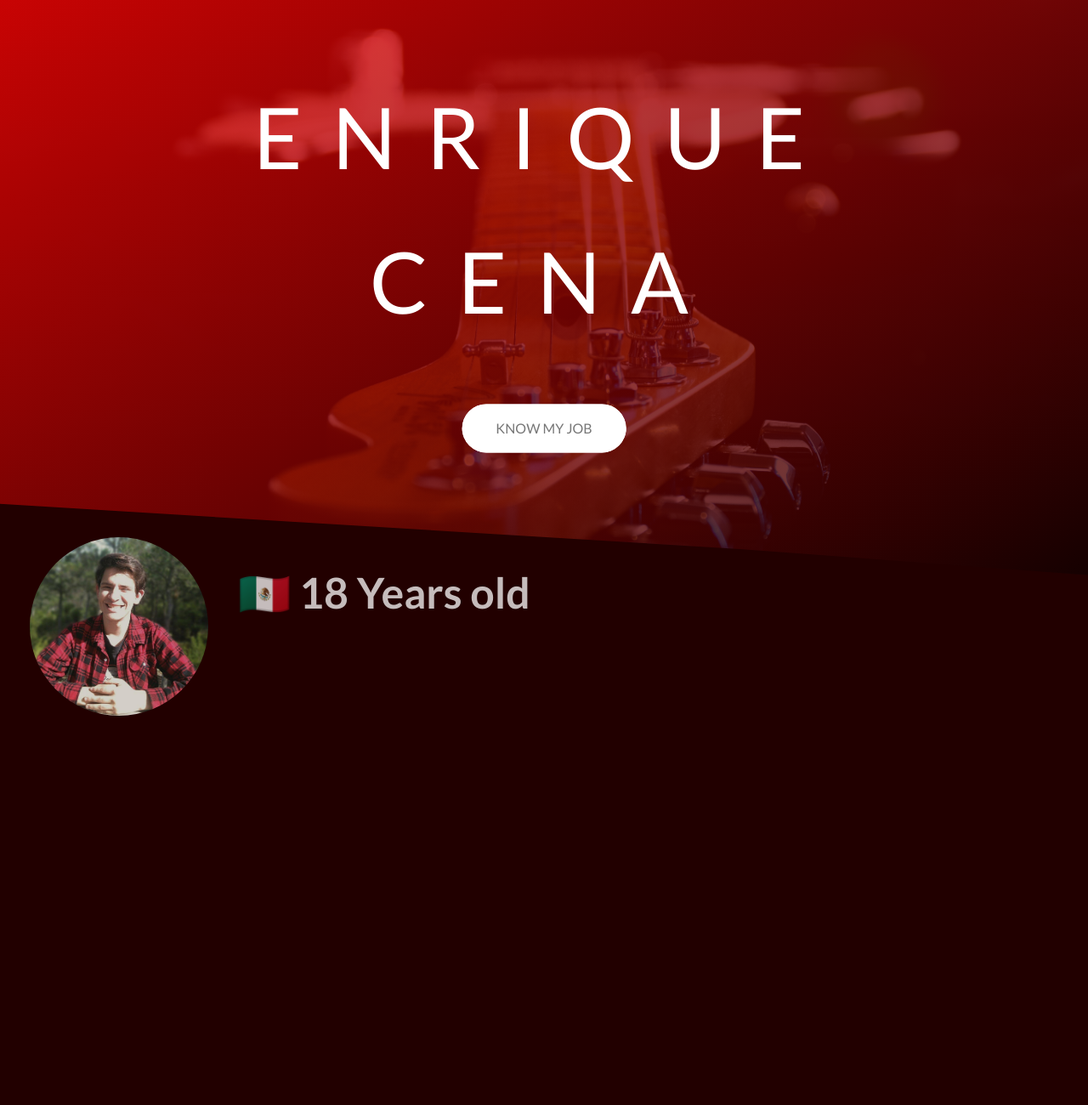
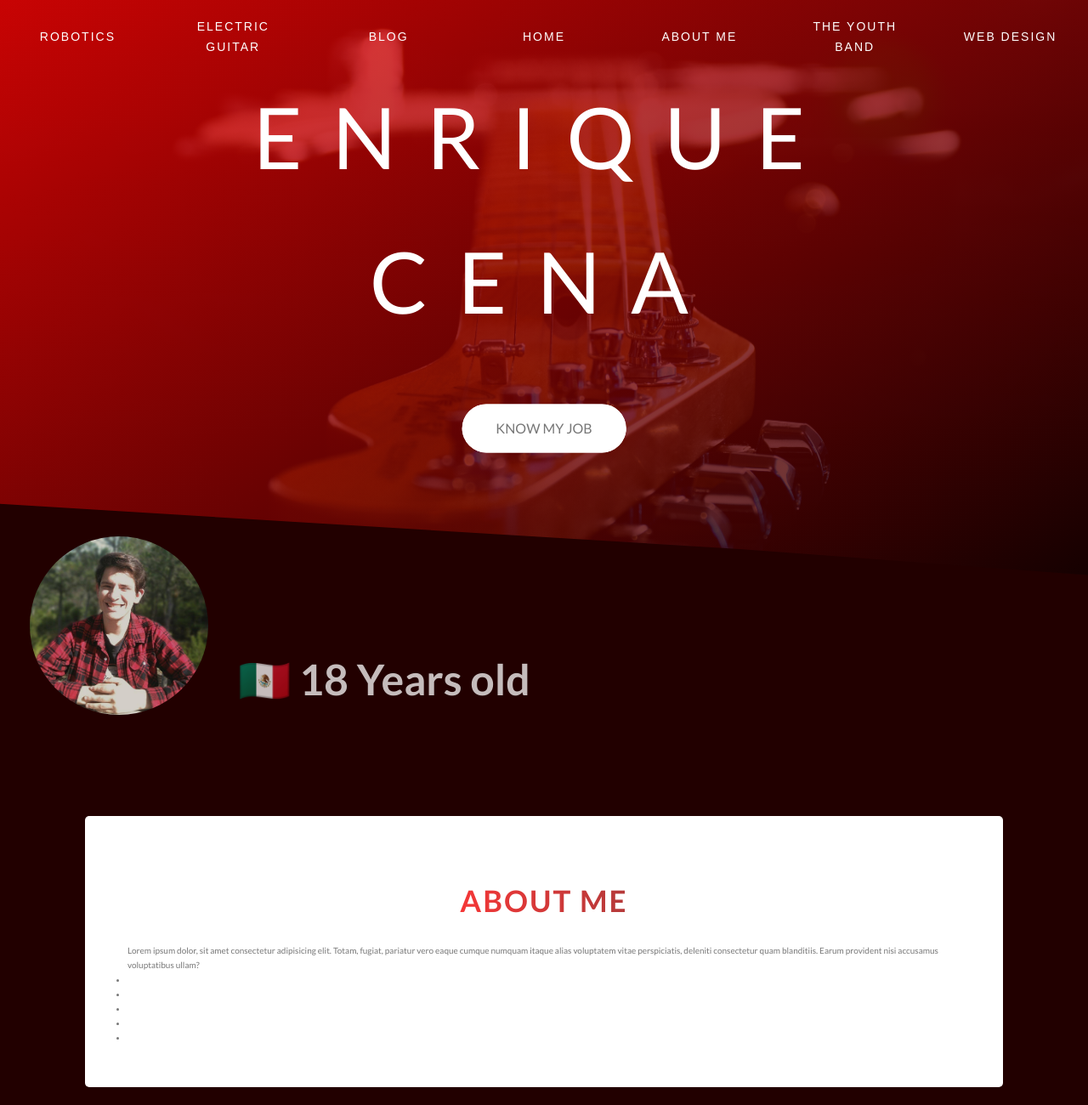
Before and after one commit to kike2911/MyBlog, a website: page index.html in a window 1280 px wide. Shown: the top 1300 px of the page at 85% size. Before the commit the page ends 842 px from the top, so only its background shows below. Drawn offline with Linux system fonts and the light colour scheme.

Commit message:
presaving to a nav bar change
i will try to make the nav bar like the codepen one with flex box

```diff
--- a/index.html
+++ b/index.html
@@ -18,6 +18,21 @@
 
 <body>
 
+        <div class="general-header">
+
+        <nav class="flex-nav">
+                <ul>
+                  <li class="item"><a href="#">Robotics</a></li>
+                  <li class="item"><a href="#">Electric Guitar</a></li>
+                  <li class="item"><a href="#">Blog</a></li>
+                  <li class="item"><a href="#">Home</a></li>
+                  <li class="item"><a href="#aboutme">About me</a></li>
+                  <li class="item"><a href="#">The Youth Band</a></li>
+                  <li class="item"><a href="#">Web design</a></li>
+                </ul>
+              </nav>
+
+
     <header class="header">
 
         <div class="header__text-box">
@@ -25,15 +40,17 @@
                 <span class="heading-primary--main">Enrique Cena
                 </span>
             </h1>
-            <a href="#" class="btn btn--white btn--animated">Know my job</a>
+            <a href="#aboutme" class="btn btn--white btn--animated scroll-about-me">Know my job</a>
         </div>
+
     </header>
+
 
     <img src="img/kike.jpg" alt="Enrique Cena" class="main-photo">
     <!--En el clip path la altura para la foto es de (0 78%) y de largo es (68% 81%)-->
 
     <div class="information">
-        <ul
+        <ul>
             <li>
                 <h3 class="info info--1">🎵 Music Producer</h3>
             </li>
@@ -48,3 +65,38 @@
             </li>
         </ul>
     </div>
+
+    </div>
+
+
+ <div class="about-me">
+
+        <h2 class="heading-secondary">About me</h2>
+
+     <p>Lorem ipsum dolor, sit amet consectetur adipisicing elit. Totam, fugiat, pariatur vero eaque cumque numquam itaque alias voluptatem vitae perspiciatis, deleniti consectetur quam blanditiis. Earum provident nisi accusamus voluptatibus ullam?</p>
+
+     <ul class="skills">
+         <li class="skills__item"></li>
+         <li class="skills__item"></li>
+         <li class="skills__item"></li>
+         <li class="skills__item"></li>
+         <li class="skills__item"></li>
+     </ul>
+
+ </div>
+
+ <div class="about-me" id="aboutme">
+
+        <h2 class="heading-secondary">About me</h2>
+
+     <p>Lorem ipsum dolor, sit amet consectetur adipisicing elit. Totam, fugiat, pariatur vero eaque cumque numquam itaque alias voluptatem vitae perspiciatis, deleniti consectetur quam blanditiis. Earum provident nisi accusamus voluptatibus ullam?</p>
+
+     <ul class="skills">
+         <li class="skills__item"></li>
+         <li class="skills__item"></li>
+         <li class="skills__item"></li>
+         <li class="skills__item"></li>
+         <li class="skills__item"></li>
+     </ul>
+
+ </div>
--- a/sass/abstracts/_functions.scss
+++ b/sass/abstracts/_functions.scss
@@ -48,7 +48,6 @@
             transform: translate(0);
         }
     }
-
 
 
     @keyframes item-1{
--- a/sass/abstracts/_variables.scss
+++ b/sass/abstracts/_variables.scss
@@ -6,7 +6,7 @@ $color-primary-dark: #0e010100;
 $color-secondary-light: #ffb900;
 $color-secondary-dark: #ff7730;
 
-$color-tertiary-light: #2998ff;
+$color-tertiary-light: #fa0404d2;
 $color-tertiary-dark: #5643fa;
 
 $color-grey-light-1: grey;
--- a/sass/base/_base.scss
+++ b/sass/base/_base.scss
@@ -9,6 +9,9 @@
 html {
 
     background-color:  #220000;
+    position: relative;
+
+    scroll-behavior: smooth;
 
 
     // This defines what 1rem is
@@ -35,6 +38,8 @@ body {
     @include respond(tab-port) {
         padding: 0;
     }
+
+    position: relative;
 }
 
 ::selection {
--- a/sass/base/_typography.scss
+++ b/sass/base/_typography.scss
@@ -49,11 +49,12 @@ body {
 }
 
 .heading-secondary {
+    align-items: center;
     font-size: 3.5rem;
     text-transform: uppercase;
     font-weight: 700;
     display: inline-block;
-    background-image: linear-gradient(to right, $color-primary-light, $color-primary-dark);
+    background-image: linear-gradient(to right, rgba(250, 4, 4, 0.8), rgba(153, 9, 9, 0.8));
     -webkit-background-clip: text;
     color: transparent;
     letter-spacing: .2rem;
@@ -67,10 +68,10 @@ body {
         font-size: 2.5rem;
     }
 
-    &:hover {
-        transform: skewY(2deg) skewX(15deg) scale(1.1);
-        text-shadow: .5rem 1rem 2rem rgba($color-black, .2);
-    }
+    // &:hover {
+    //     transform: skewY(2deg) skewX(15deg) scale(1.1);
+    //     text-shadow: .5rem 1rem 2rem rgba($color-black, .2);
+    //}
 }
 
 .heading-tertiary {
--- a/sass/components/_header-footer.scss
+++ b/sass/components/_header-footer.scss
@@ -1,10 +1,14 @@
+.general-header{
+    position: relative;
+}
+
 .main-photo{
     width: 21rem;
         height: 21rem;
         float: left;
         //transform: translateX(-3rem) skewX(12deg);
         position: absolute;
-        top: 79%;
+        top: 83%;
         left: 3.5rem;
         overflow: hidden;
         border-radius: 50%;
@@ -15,7 +19,7 @@
 .information{
     position: absolute;
     float: left;
-    top: 63%;
+    top: 66%;
     left: 28rem;
     overflow: hidden;
     z-index: 100;
@@ -70,24 +74,3 @@
     animation-direction: normal;
     animation-delay: 15s;
 }
-
-/*
-.info--0{
-
-    opacity: 0;
-
-    animation: item-0 30s ease-out;
-    animation-iteration-count: infinite;
-    animation-direction: normal;
-    animation-delay: 20s;
-}
-
-.info--01{
-
-    opacity: 0;
-
-    animation: item-01 30s ease-out;
-    animation-iteration-count: infinite;
-    animation-direction: normal;
-    animation-delay: 25s;
-}
--- /dev/null
+++ b/sass/layout/_about-me.scss
@@ -0,0 +1,27 @@
+.about-me{
+    display: flex;
+    margin-left: 10rem;
+    margin-right: 10rem;
+    background-color: white;
+    border-radius: 5px;
+    // box-shadow: rgba(0, 0, 0, 0.199);
+    box-shadow: rgba(255, 255, 255, 0.199);
+    flex-wrap: wrap;
+    flex-flow: wrap;
+    justify-content: center;
+    padding: 5rem;
+    flex-direction: column;
+    margin-top: 20rem;
+    margin-bottom: 5rem;
+    transition: transform 0.6s ease-in-out;
+
+
+    .heading-secondary{
+        align-self: center;
+        padding: 2rem;
+    }
+}
+
+.scroll-about-me{
+    transition: transform 0.6s ease-in-out;
+}
--- a/sass/layout/_header.scss
+++ b/sass/layout/_header.scss
@@ -28,7 +28,7 @@ z-index: 1000;
             to right bottom,
             rgba($color-primary-light, 0.8),
             rgba($color-primary-dark, 0.8)),
-        url(../../img/hero.jpg);
+        url(../img/hero.jpg);
     }
 
     @include respond(phone) {
--- /dev/null
+++ b/sass/layout/_nav.scss
@@ -0,0 +1,68 @@
+
+.flex-nav{
+    overflow: hidden;
+  position: fixed;
+  top: 0;
+  width: 100%;
+  background-color: transparent;
+  z-index: 10000;
+
+    ul{
+      background-color: transparent;
+    //   border: 1.3px solid black;
+      border-radius: 3px;
+        display: flex;
+    justify-content: space-around;
+    flex: 1;
+
+
+
+
+    .item{
+        list-style:none;
+        flex: 1;
+        align-self: center;
+        text-align: center;
+        font-weight: 400;
+      letter-spacing: 2px;
+      text-decoration: none;
+      font-family: sans-serif;
+      padding: 20px;
+      text-transform: uppercase;
+      align-self: center;
+      align-items: stretch;
+      &:hover,
+          &:focus,
+          &:active{
+               background-color: white;
+        //      background-image: linear-gradient(to right, rgba(250, 4, 4, 0.8), rgba(153, 9, 9, 0.8));
+        //  -webkit-background-clip: text;
+        transform: scale(1.2);
+        transition: all .2s;
+
+
+        & a{
+          color: $color-tertiary-light;
+          font-weight: 400;
+        }
+
+
+          }
+
+
+          a {
+            align-self: center;
+          display: inline-block;
+            font-weight: 300;
+          letter-spacing: 2px;
+          text-decoration: none;
+          color: white;
+          font-family: sans-serif;
+          font-size: 14px;
+
+
+
+        }
+  }
+}
+}
--- a/sass/main.scss
+++ b/sass/main.scss
@@ -18,8 +18,8 @@
 @import "components/header-footer";
 
 //@import "layout/footer";
-//@import "layout/grid";
+@import "layout/about-me";
 @import "layout/header";
-//@import "layout/navigation";
+@import "layout/nav";
 
 //@import "pages/home";
```
Also changed, not shown: css/style.css, 1 other file.
